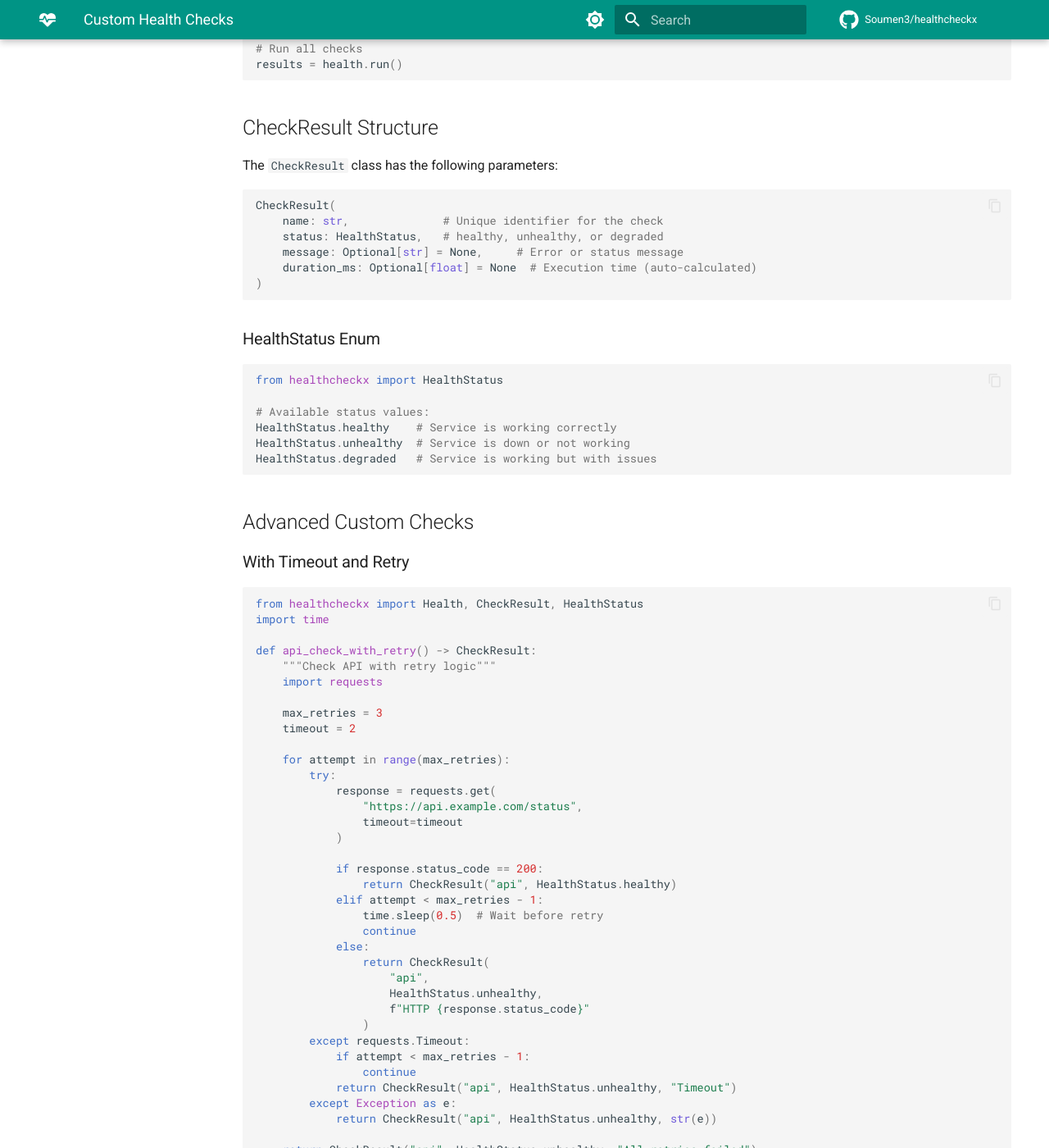
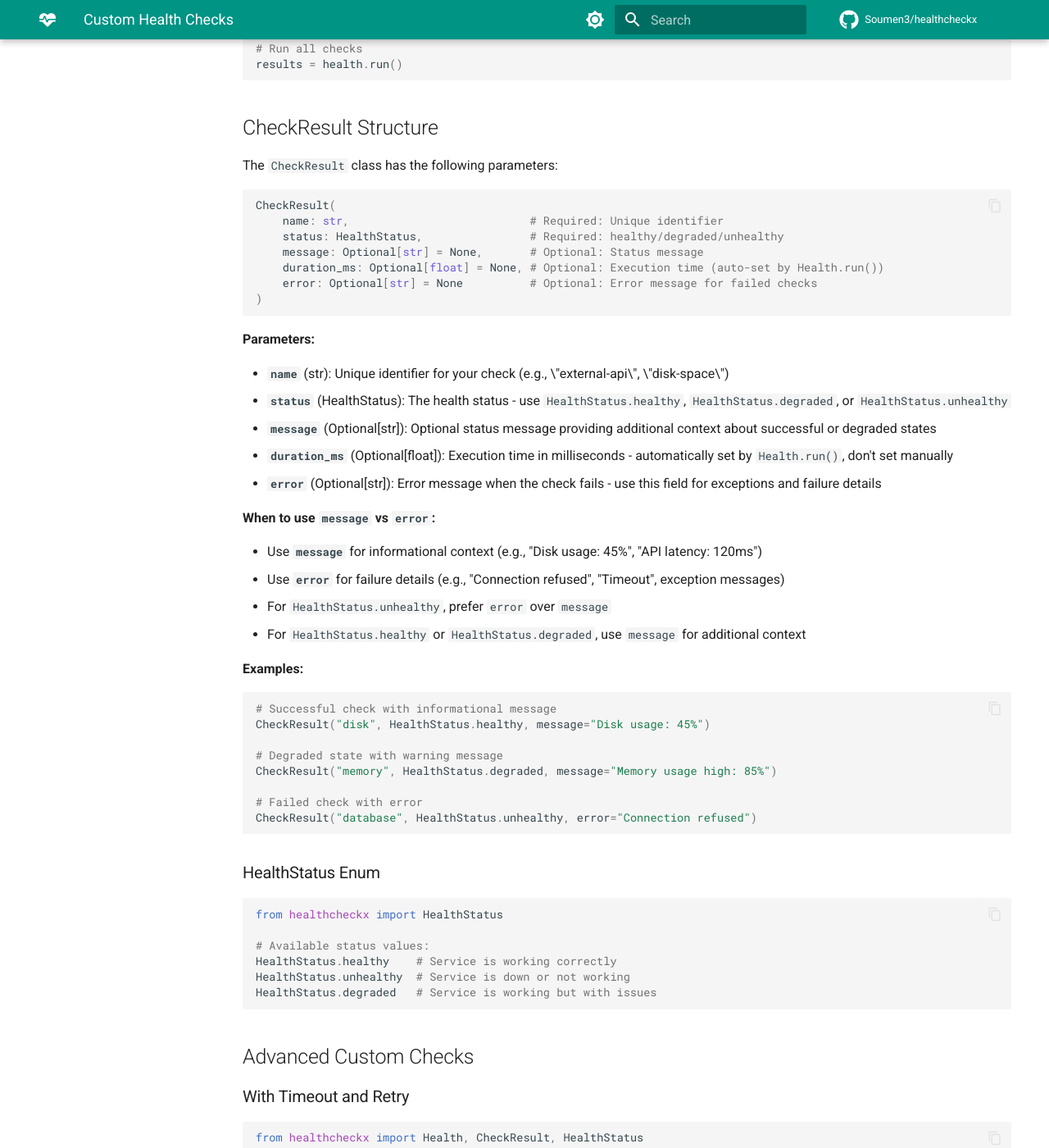
Before and after one commit to Soumen3/healthcheckx, an MkDocs documentation site: the page built from docs/advanced/custom-checks.md, in a window 1280 px wide and 1400 px high, scrolled down 1134 px. Shown: the whole window at 82% size. Built offline with MkDocs 1.6.1 and Material for MkDocs 9.7.7, drawn with Linux system fonts in a browser that asks for light colours; comment, search, counter and statistics services are not loaded; some of the changed text lies outside the part shown.

Commit message:
documentation updata based on the new change in CheckResult class

````diff
--- a/docs/advanced/custom-checks.md
+++ b/docs/advanced/custom-checks.md
@@ -34,10 +34,10 @@ def custom_api_check() -> CheckResult:
             return CheckResult(
                 "external-api",
                 HealthStatus.unhealthy,
-                f"HTTP {response.status_code}"
+                error=f"HTTP {response.status_code}"
             )
     except Exception as e:
-        return CheckResult("external-api", HealthStatus.unhealthy, str(e))
+        return CheckResult("external-api", HealthStatus.unhealthy, error=str(e))
 
 # Register the custom check
 health.register(custom_api_check)
@@ -52,11 +52,40 @@ The `CheckResult` class has the following parameters:
 
 ```python
 CheckResult(
-    name: str,              # Unique identifier for the check
-    status: HealthStatus,   # healthy, unhealthy, or degraded
-    message: Optional[str] = None,     # Error or status message
-    duration_ms: Optional[float] = None  # Execution time (auto-calculated)
+    name: str,                           # Required: Unique identifier
+    status: HealthStatus,                # Required: healthy/degraded/unhealthy
+    message: Optional[str] = None,       # Optional: Status message
+    duration_ms: Optional[float] = None, # Optional: Execution time (auto-set by Health.run())
+    error: Optional[str] = None          # Optional: Error message for failed checks
 )
+```
+
+**Parameters:**
+
+- **`name`** (str): Unique identifier for your check (e.g., \"external-api\", \"disk-space\")
+- **`status`** (HealthStatus): The health status - use `HealthStatus.healthy`, `HealthStatus.degraded`, or `HealthStatus.unhealthy`
+- **`message`** (Optional[str]): Optional status message providing additional context about successful or degraded states
+- **`duration_ms`** (Optional[float]): Execution time in milliseconds - automatically set by `Health.run()`, don't set manually
+- **`error`** (Optional[str]): Error message when the check fails - use this field for exceptions and failure details
+
+**When to use `message` vs `error`:**
+
+- Use **`message`** for informational context (e.g., "Disk usage: 45%", "API latency: 120ms")
+- Use **`error`** for failure details (e.g., "Connection refused", "Timeout", exception messages)
+- For `HealthStatus.unhealthy`, prefer `error` over `message`
+- For `HealthStatus.healthy` or `HealthStatus.degraded`, use `message` for additional context
+
+**Examples:**
+
+```python
+# Successful check with informational message
+CheckResult("disk", HealthStatus.healthy, message="Disk usage: 45%")
+
+# Degraded state with warning message
+CheckResult("memory", HealthStatus.degraded, message="Memory usage high: 85%")
+
+# Failed check with error
+CheckResult("database", HealthStatus.unhealthy, error="Connection refused")
 ```
 
 ### HealthStatus Enum
@@ -101,16 +130,16 @@ def api_check_with_retry() -> CheckResult:
                 return CheckResult(
                     "api",
                     HealthStatus.unhealthy,
-                    f"HTTP {response.status_code}"
+                    error=f"HTTP {response.status_code}"
                 )
         except requests.Timeout:
             if attempt < max_retries - 1:
                 continue
-            return CheckResult("api", HealthStatus.unhealthy, "Timeout")
+            return CheckResult("api", HealthStatus.unhealthy, error="Timeout")
         except Exception as e:
-            return CheckResult("api", HealthStatus.unhealthy, str(e))
+            return CheckResult("api", HealthStatus.unhealthy, error=str(e))
 
-    return CheckResult("api", HealthStatus.unhealthy, "All retries failed")
+    return CheckResult("api", HealthStatus.unhealthy, error="All retries failed")
 
 health = Health()
 health.register(api_check_with_retry)
@@ -133,22 +162,22 @@ def disk_space_check() -> CheckResult:
             return CheckResult(
                 "disk-space",
                 HealthStatus.unhealthy,
-                f"Disk usage critical: {percent_used:.1f}%"
+                error=f"Disk usage critical: {percent_used:.1f}%"
             )
         elif percent_used > 75:
             return CheckResult(
                 "disk-space",
                 HealthStatus.degraded,
-                f"Disk usage high: {percent_used:.1f}%"
+                message=f"Disk usage high: {percent_used:.1f}%"
             )
         else:
             return CheckResult(
                 "disk-space",
                 HealthStatus.healthy,
-                f"Disk usage: {percent_used:.1f}%"
+                message=f"Disk usage: {percent_used:.1f}%"
             )
     except Exception as e:
-        return CheckResult("disk-space", HealthStatus.unhealthy, str(e))
+        return CheckResult("disk-space", HealthStatus.unhealthy, error=str(e))
 
 health = Health()
 health.register(disk_space_check)
@@ -180,22 +209,22 @@ def external_api_check() -> CheckResult:
                 return CheckResult(
                     "payment-gateway",
                     HealthStatus.degraded,
-                    f"Status: {data.get('status')}"
+                    message=f"Status: {data.get('status')}"
                 )
         else:
             return CheckResult(
                 "payment-gateway",
                 HealthStatus.unhealthy,
-                f"HTTP {response.status_code}"
+                error=f"HTTP {response.status_code}"
             )
     except requests.Timeout:
         return CheckResult(
             "payment-gateway",
             HealthStatus.unhealthy,
-            "Request timeout"
+            error="Request timeout"
         )
     except Exception as e:
-        return CheckResult("payment-gateway", HealthStatus.unhealthy, str(e))
+        return CheckResult("payment-gateway", HealthStatus.unhealthy, error=str(e))
 
 health = Health()
 health.register(external_api_check)
@@ -225,22 +254,22 @@ def s3_bucket_check() -> CheckResult:
             return CheckResult(
                 "s3-storage",
                 HealthStatus.unhealthy,
-                "Bucket not found"
+                error="Bucket not found"
             )
         elif error_code == '403':
             return CheckResult(
                 "s3-storage",
                 HealthStatus.unhealthy,
-                "Access denied"
+                error="Access denied"
             )
         else:
             return CheckResult(
                 "s3-storage",
                 HealthStatus.unhealthy,
-                str(e)
+                error=str(e)
             )
     except Exception as e:
-        return CheckResult("s3-storage", HealthStatus.unhealthy, str(e))
+        return CheckResult("s3-storage", HealthStatus.unhealthy, error=str(e))
 
 health = Health()
 health.register(s3_bucket_check)
@@ -267,16 +296,16 @@ def elasticsearch_check() -> CheckResult:
             return CheckResult(
                 "elasticsearch",
                 HealthStatus.degraded,
-                "Cluster status: yellow"
+                message="Cluster status: yellow"
             )
         else:  # red
             return CheckResult(
                 "elasticsearch",
                 HealthStatus.unhealthy,
-                "Cluster status: red"
+                error="Cluster status: red"
             )
     except Exception as e:
-        return CheckResult("elasticsearch", HealthStatus.unhealthy, str(e))
+        return CheckResult("elasticsearch", HealthStatus.unhealthy, error=str(e))
 
 health = Health()
 health.register(elasticsearch_check)
@@ -298,9 +327,9 @@ def smtp_check() -> CheckResult:
         return CheckResult("smtp", HealthStatus.healthy)
 
     except smtplib.SMTPException as e:
-        return CheckResult("smtp", HealthStatus.unhealthy, f"SMTP error: {e}")
+        return CheckResult("smtp", HealthStatus.unhealthy, error=f"SMTP error: {e}")
     except Exception as e:
-        return CheckResult("smtp", HealthStatus.unhealthy, str(e))
+        return CheckResult("smtp", HealthStatus.unhealthy, error=str(e))
 
 health = Health()
 health.register(smtp_check)
@@ -322,22 +351,22 @@ def memory_check() -> CheckResult:
             return CheckResult(
                 "memory",
                 HealthStatus.unhealthy,
-                f"Memory usage critical: {percent_used}%"
+                error=f"Memory usage critical: {percent_used}%"
             )
         elif percent_used > 75:
             return CheckResult(
                 "memory",
                 HealthStatus.degraded,
-                f"Memory usage high: {percent_used}%"
+                message=f"Memory usage high: {percent_used}%"
             )
         else:
             return CheckResult(
                 "memory",
                 HealthStatus.healthy,
-                f"Memory usage: {percent_used}%"
+                message=f"Memory usage: {percent_used}%"
             )
     except Exception as e:
-        return CheckResult("memory", HealthStatus.unhealthy, str(e))
+        return CheckResult("memory", HealthStatus.unhealthy, error=str(e))
 
 health = Health()
 health.register(memory_check)
@@ -368,10 +397,10 @@ def websocket_check() -> CheckResult:
             return CheckResult(
                 "websocket",
                 HealthStatus.degraded,
-                f"Unexpected response: {response}"
+                message=f"Unexpected response: {response}"
             )
     except Exception as e:
-        return CheckResult("websocket", HealthStatus.unhealthy, str(e))
+        return CheckResult("websocket", HealthStatus.unhealthy, error=str(e))
 
 health = Health()
 health.register(websocket_check)
@@ -408,7 +437,7 @@ def business_logic_check() -> CheckResult:
                 "No admin users found"
             )
     except Exception as e:
-        return CheckResult("admin-users", HealthStatus.unhealthy, str(e))
+        return CheckResult("admin-users", HealthStatus.unhealthy, error=str(e))
 
 health = Health()
 health.register(business_logic_check)
@@ -455,7 +484,7 @@ def ssl_certificate_check() -> CheckResult:
             return CheckResult("ssl-cert", HealthStatus.healthy)
 
     except Exception as e:
-        return CheckResult("ssl-cert", HealthStatus.unhealthy, str(e))
+        return CheckResult("ssl-cert", HealthStatus.unhealthy, error=str(e))
 
 health = Health()
 health.register(ssl_certificate_check)
@@ -491,7 +520,7 @@ def create_http_check(
                     f"Expected {expected_status}, got {response.status_code}"
                 )
         except Exception as e:
-            return CheckResult(name, HealthStatus.unhealthy, str(e))
+            return CheckResult(name, HealthStatus.unhealthy, error=str(e))
 
     return check
 
@@ -606,7 +635,7 @@ async def async_api_check() -> CheckResult:
                         f"HTTP {response.status}"
                     )
     except Exception as e:
-        return CheckResult("async-api", HealthStatus.unhealthy, str(e))
+        return CheckResult("async-api", HealthStatus.unhealthy, error=str(e))
 
 # Sync wrapper for healthcheckx
 def sync_api_check() -> CheckResult:
@@ -723,7 +752,7 @@ def check_with_retry(max_retries: int = 3) -> CheckResult:
             return CheckResult("service", HealthStatus.healthy)
         except Exception as e:
             if attempt == max_retries - 1:
-                return CheckResult("service", HealthStatus.unhealthy, str(e))
+                return CheckResult("service", HealthStatus.unhealthy, error=str(e))
             time.sleep(0.5)
 ```
 
@@ -738,7 +767,7 @@ class CircuitBreakerCheck:
 
     def __call__(self) -> CheckResult:
         if self.is_open:
-            return CheckResult("service", HealthStatus.unhealthy, "Circuit open")
+            return CheckResult("service", HealthStatus.unhealthy, error="Circuit open")
 
         try:
             # Check logic
@@ -748,7 +777,7 @@ class CircuitBreakerCheck:
             self.failure_count += 1
             if self.failure_count >= self.threshold:
                 self.is_open = True
-            return CheckResult("service", HealthStatus.unhealthy, str(e))
+            return CheckResult("service", HealthStatus.unhealthy, error=str(e))
 ```
 
 ## Next Steps
````
Also changed, not shown: docs/advanced/configuration.md (+1 -1 lines), docs/api-reference.md (+17 -7 lines).
